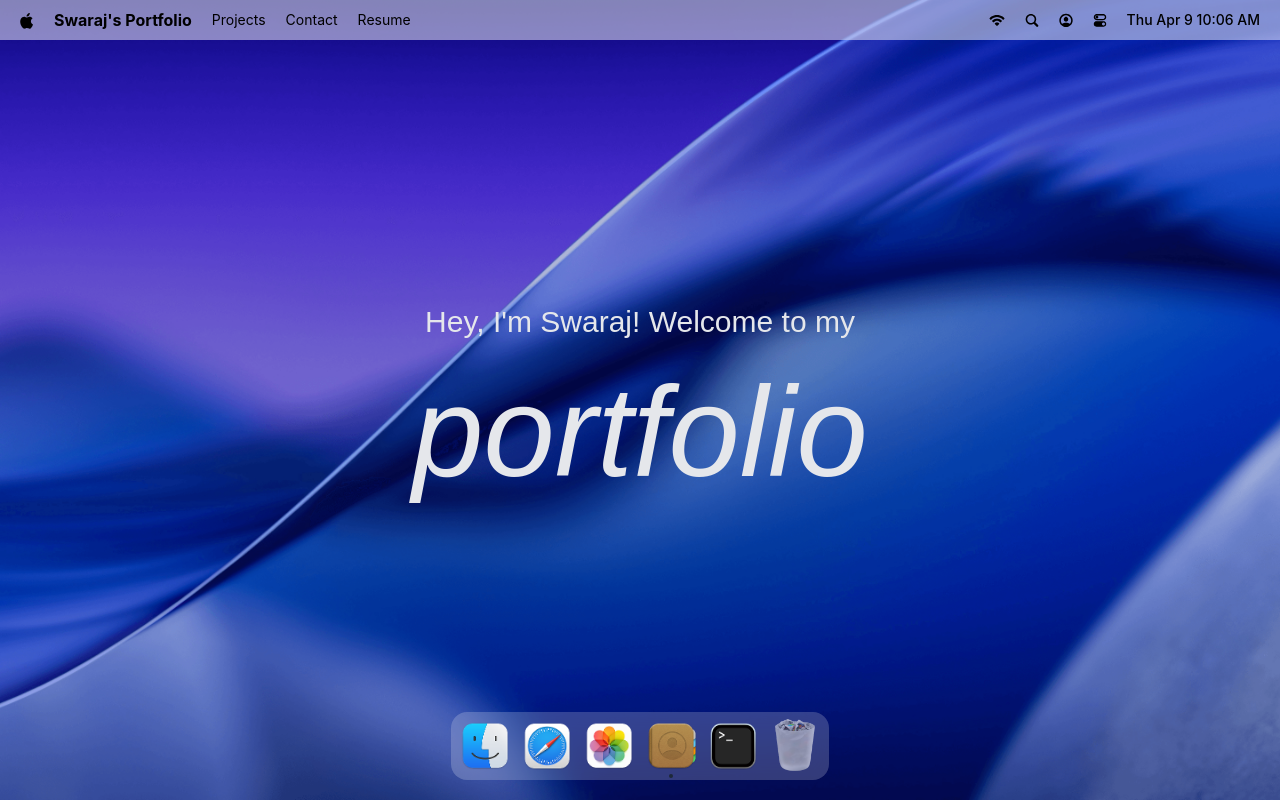
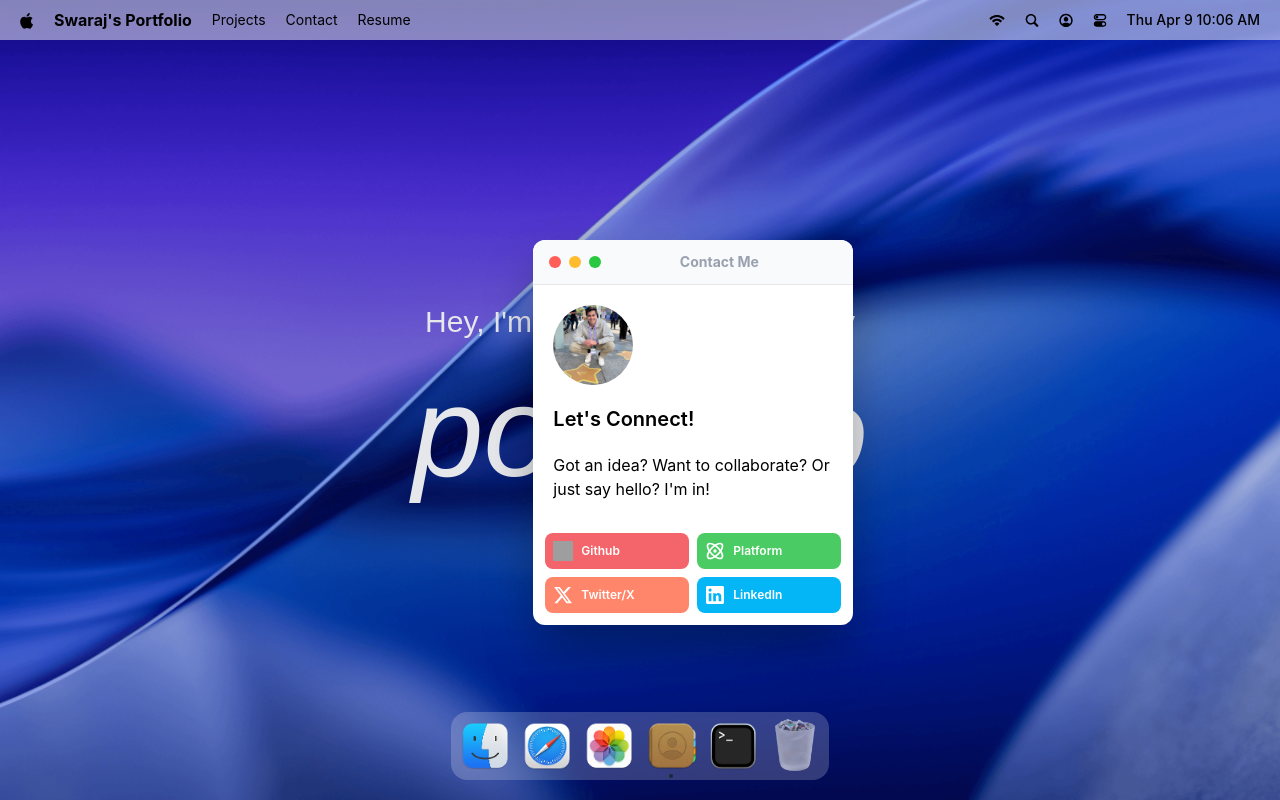
Before and after one commit to swarajpatil9/SJ_Portfolio, a React (Vite) app: page / in a window 1280 px wide. Both pictures are taken after a click on the item "Contact". Built offline with nearby package versions, Linux system fonts and the light colour scheme; grey boxes are pictures that could not be loaded; a web font is replaced by a local one.

Commit message:
Contact-Window

```diff
--- a/src/App.jsx
+++ b/src/App.jsx
@@ -1,7 +1,7 @@
 import React from 'react'
 import { BrowserRouter as Router, Routes, Route } from 'react-router-dom';
 import { Dock, Navbar, Welcome } from "#components";
-import { TerminalWindow, BlogArticle, ResumeWindow, Finder, TextFileWindow, ImageFileWindow } from "#windows";
+import { TerminalWindow, BlogArticle, ResumeWindow, Finder, TextFileWindow, ImageFileWindow, Contact } from "#windows";
 import Safari from '#windows/Safari';
 
 const HomePage = () => {
@@ -16,6 +16,7 @@
             <Finder />
             <TextFileWindow />
             <ImageFileWindow />
+            <Contact />
         </>
     );
 };
--- a/src/index.css
+++ b/src/index.css
@@ -273,10 +273,10 @@
     }
 
     #contact {
-        @apply max-w-2xl absolute top-60 left-5/12 bg-white shadow-2xl drop-shadow-2xl rounded-xl overflow-hidden;
+        @apply w-80 absolute top-60 left-5/12 bg-white shadow-2xl drop-shadow-2xl rounded-xl overflow-hidden;
 
         h2 {
-            @apply font-bold text-sm text-center w-full;
+            @apply font-bold text-sm text-center flex-1;
         }
 
         h3 {
@@ -284,17 +284,17 @@
         }
 
         ul {
-            @apply flex items-center gap-3;
+            @apply grid grid-cols-2 gap-2 p-3;
 
             li {
-                @apply rounded-lg p-3 w-60 hover:-translate-y-0.5 hover:scale-105 origin-center transition-all duration-300;
+                @apply rounded-lg p-2 hover:-translate-y-0.5 hover:scale-105 origin-center transition-all duration-300;
 
                 a {
-                    @apply space-y-5;
+                    @apply flex items-center gap-2;
                 }
 
                 p {
-                    @apply font-semibold text-sm text-white;
+                    @apply font-semibold text-xs text-white;
                 }
             }
         }
--- /dev/null
+++ b/src/windows/Contact.jsx
@@ -0,0 +1,36 @@
+import { socials } from "#constants";
+import { WindowControls } from "#components";
+import WindowWrapper from "#hoc/WindowWrapper";
+
+const Contact = () => {
+  return (
+    <>
+        <div id="window-header">
+            <WindowControls target="contact"/>
+            <h2>Contact Me</h2>
+        </div>
+
+        <div className="p-5 space-y-5">
+            <img src="/images/adrian.jpg" alt="Adrian" className="w-20 rounded-full"/>
+            <h3>Let's Connect!</h3>
+            <p>Got an idea? Want to collaborate? Or just say hello? I'm in!</p>
+        </div>
+
+        <ul>
+            {socials.map(({ id, bg, link, icon, text }) => (
+                <li key={id} style={{ backgroundColor: bg }} >
+                    <a href={link} target="_blank" rel="noopener noreferrer" title={text}>
+                        <img src={icon} alt={text} className="size-5"/>
+                        <p>{text}</p>
+                    </a>
+                </li>
+            ))}
+
+        </ul>
+    </>
+    );
+};
+
+const ContactWindow = WindowWrapper(Contact, 'contact');
+
+export default ContactWindow;
--- a/src/windows/index.js
+++ b/src/windows/index.js
@@ -5,6 +5,7 @@
 import Finder from "./Finder";
 import TextFileWindow from "./TextFile";
 import ImageFileWindow from "./ImageFile";
+import Contact from "./Contact";
 
-export { TerminalWindow, BlogArticle, ResumeWindow, Finder, TextFileWindow, ImageFileWindow };
+export { TerminalWindow, BlogArticle, ResumeWindow, Finder, TextFileWindow, ImageFileWindow, Contact };
 export default TerminalWindow;
```
